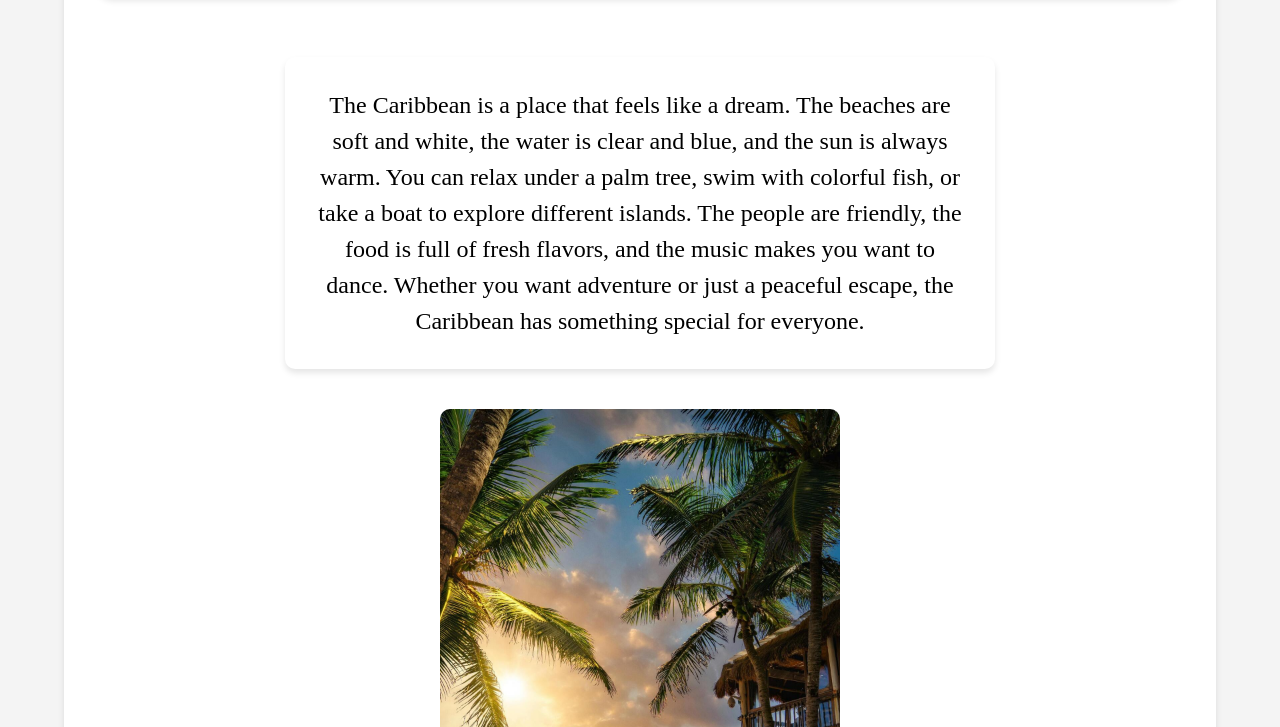
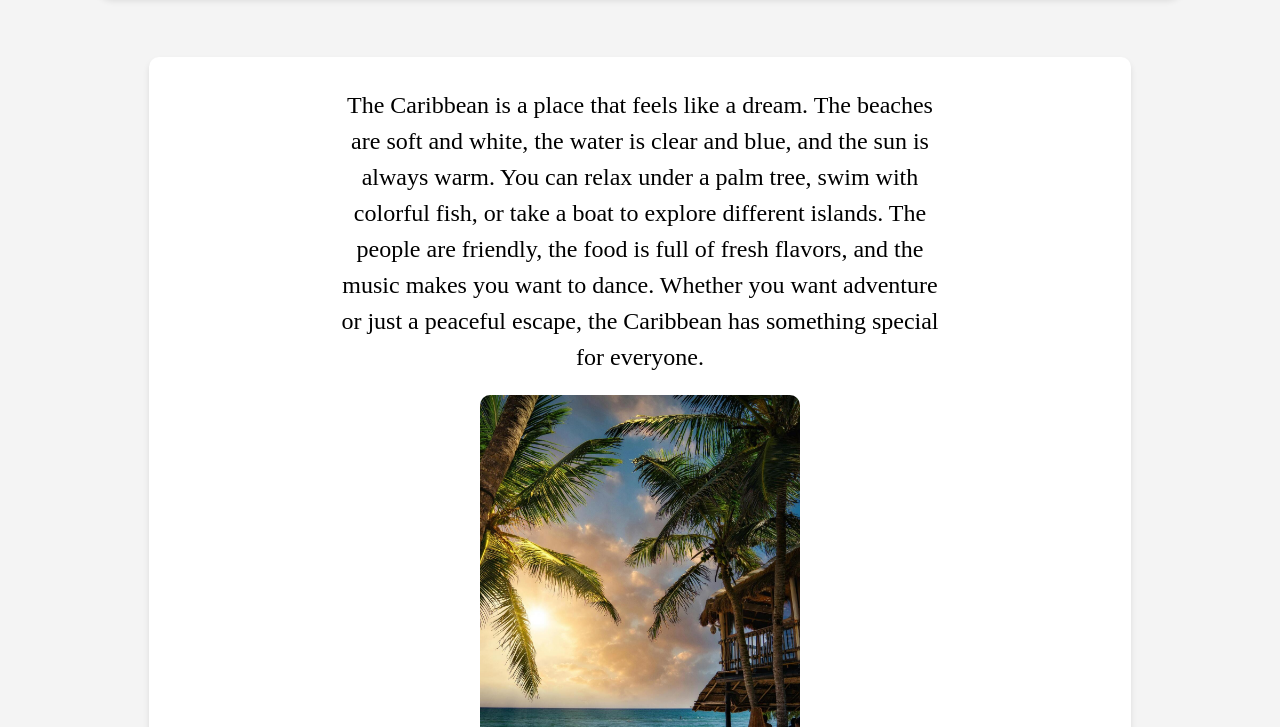
Before and after one commit to VinitR1212/IMD1005_A2, a plain HTML site: page index.html in a window 1280 px wide. Shown: the part 573-1300 px from the top of the page. Drawn offline with Linux system fonts and the light colour scheme; a web font is replaced by a local one.

Commit message:
Add files via upload

```diff
--- a/index.html
+++ b/index.html
@@ -10,7 +10,9 @@
     <link rel="icon" href="images/favicon.png">
     <link rel="preconnect" href="https://fonts.googleapis.com">
     <link rel="preconnect" href="https://fonts.gstatic.com" crossorigin>
-    <link href="https://fonts.googleapis.com/css2?family=Akaya+Kanadaka&family=Zain:wght@200;300;400;700;800;900&display=swap" rel="stylesheet">
+    <link
+        href="https://fonts.googleapis.com/css2?family=Akaya+Kanadaka&family=Zain:wght@200;300;400;700;800;900&display=swap"
+        rel="stylesheet">
 </head>
 
 <a href="#main-content" class="skip-link">Skip to Main Content</a>
@@ -34,15 +36,21 @@
     </section>
 
     <main id="main-content">
-        <section class="container why-visit">
+        <section class="container">
             <h2>Discover the Beauty of the Caribbean</h2>
-            <p class="why-visit" style="width: 65%;">The Caribbean is a place that feels like a dream. The beaches are soft and white, the water is clear and blue, and the sun is always warm. You can relax under a palm tree, swim with colorful fish, or take a boat to explore different islands. The people are friendly, the food is full of fresh flavors, and the music makes you want to dance. Whether you want adventure or just a peaceful escape, the Caribbean has something special for everyone.</p>
-
-            <picture>
-                <source srcset="images/caribbean-paradise-1200.jpg" media="(min-width: 1200px)">
-                <source srcset="images/caribbean-paradise-800.jpg" media="(min-width: 800px)">
-                <img src="images/caribbean-paradise-400.jpg" alt="Caribbean beach with palm trees" class="content-image">
-            </picture>
+            <div class="why-visit">
+                <p>The Caribbean is a place that feels like a dream. The beaches
+                    are soft and white, the water is clear and blue, and the sun is always warm. You can relax under a
+                    palm tree, swim with colorful fish, or take a boat to explore different islands. The people are
+                    friendly, the food is full of fresh flavors, and the music makes you want to dance. Whether you want
+                    adventure or just a peaceful escape, the Caribbean has something special for everyone.</p>
+                <picture>
+                    <source srcset="images/caribbean-paradise-1200.jpg" media="(min-width: 1200px)">
+                    <source srcset="images/caribbean-paradise-800.jpg" media="(min-width: 800px)">
+                    <img src="images/caribbean-paradise-400.jpg" alt="Caribbean beach with palm trees"
+                        class="content-image">
+                </picture>
+            </div>
         </section>
 
         <section class="container">
@@ -81,18 +89,19 @@
         <section class="container">
             <h2>Why Visit the Caribbean?</h2>
             <div class="why-visit">
+                <picture>
+                    <source srcset="images/caribbean-view-1200.jpg" media="(min-width: 1200px)">
+                    <source srcset="images/caribbean-view-800.jpg" media="(min-width: 800px)">
+                    <img src="images/caribbean-view-400.jpg" alt="Caribbean View" class="content-image">
+                </picture>
                 <ul>
                     <li>🏝️ <strong>Pristine Beaches:</strong> Relax on white sandy shores.</li>
                     <li>🌞 <strong>Perfect Weather:</strong> Enjoy tropical sunshine year-round.</li>
                     <li>🍹 <strong>Delicious Cuisine:</strong> Taste fresh seafood and local delicacies.</li>
                     <li>🎶 <strong>Vibrant Culture:</strong> Dance to reggae, salsa, and calypso.</li>
-                    <li>🌊 <strong>Exciting Activities:</strong> From snorkeling to hiking, there's adventure for everyone.</li>
+                    <li>🌊 <strong>Exciting Activities:</strong> From snorkeling to hiking, there's adventure for
+                        everyone.</li>
                 </ul>
-                <picture>
-                    <source srcset="images/caribbean-view-1200.jpg" media="(min-width: 1200px)">
-                    <source srcset="images/caribbean-view-800.jpg" media="(min-width: 800px)">
-                    <img src="images/caribbean-view-400.jpg" alt="Caribbean View" class="content-image">
-                </picture>
             </div>
         </section>
 
@@ -131,7 +140,8 @@
 
         <section class="fun-fact">
             <h2>🌟 Fun Fact 🌟</h2>
-            <p>Did you know that the Caribbean is home to the second-largest barrier reef in the world, stretching over 1,000 km?</p>
+            <p>Did you know that the Caribbean is home to the second-largest barrier reef in the world, stretching over
+                1,000 km?</p>
         </section>
 
     </main>
--- a/styles/style.css
+++ b/styles/style.css
@@ -129,9 +129,16 @@ h1 {
     text-align: left;
 }
 
+.why-visit p {
+    width: 100%;
+    max-width: 600px;
+    text-align: center;
+}
+
 .why-visit img {
     width: 100%;
     max-width: 400px;
+    height: 400px;
     border-radius: 10px;
     object-fit: cover;
     display: block;
```
Also changed, not shown: gallery.html (+2 -2 lines).
